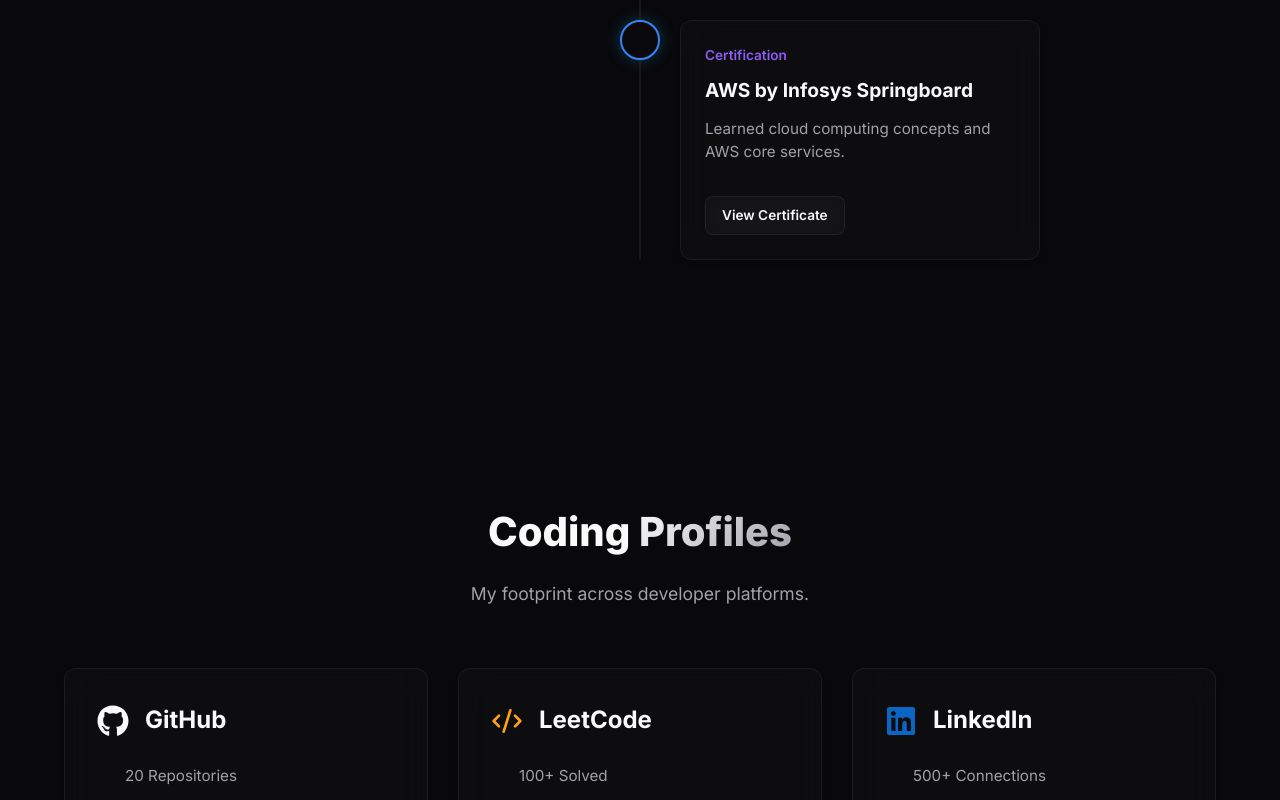
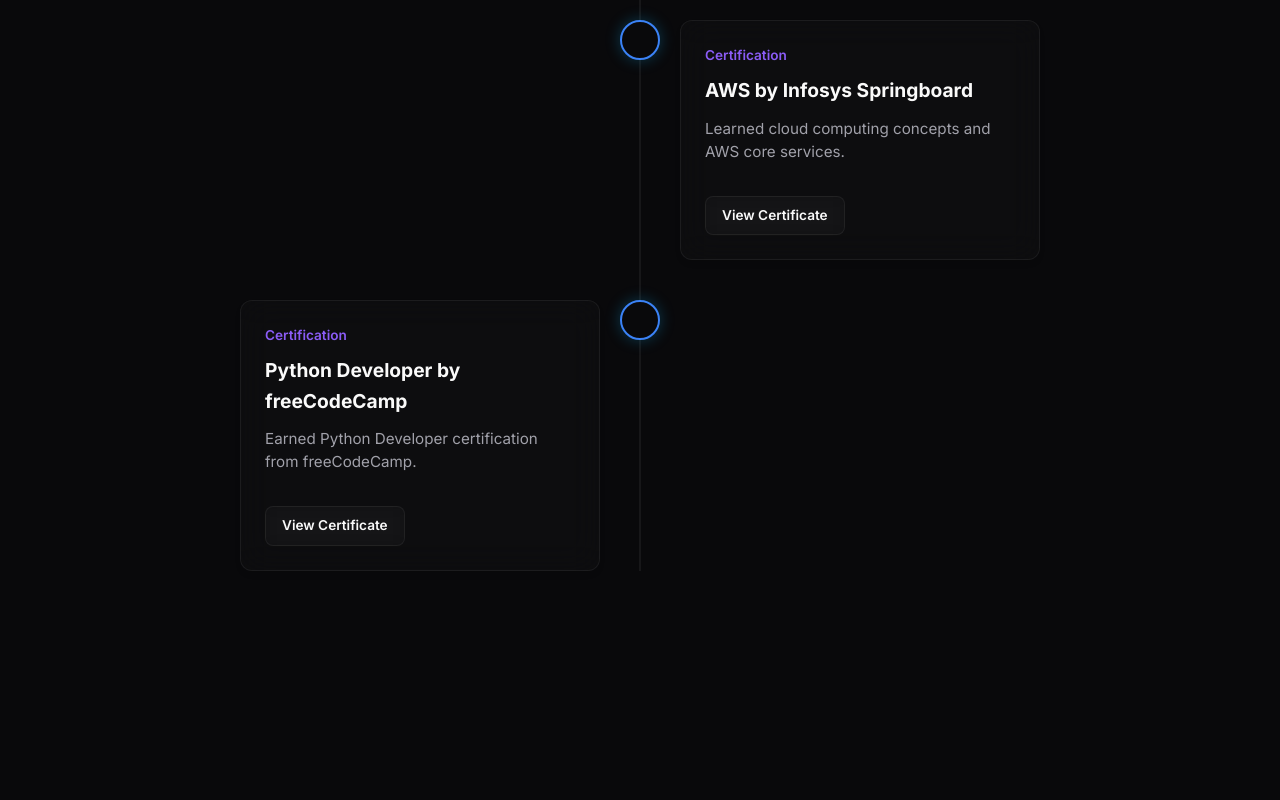
Before and after one commit to Rohit18457/Portfolio, a React (Vite) app: page / in a window 1280 px wide. Shown: the part 6973-7773 px from the top of the page. Built offline with nearby package versions, Linux system fonts and the light colour scheme.

Commit message:
Add Python Developer by freeCodeCamp certificate

```diff
--- a/src/components/sections/AchievementsSection.jsx
+++ b/src/components/sections/AchievementsSection.jsx
@@ -46,6 +46,13 @@
       date: "Certification",
       desc: "Learned cloud computing concepts and AWS core services.",
       certImage: "/certificates/aws.pdf"
+    },
+    {
+      id: 7,
+      title: "Python Developer by freeCodeCamp",
+      date: "Certification",
+      desc: "Earned Python Developer certification from freeCodeCamp.",
+      certImage: "/certificates/python.pdf"
     }
   ];
 
```
